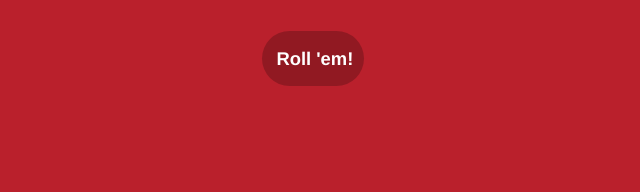
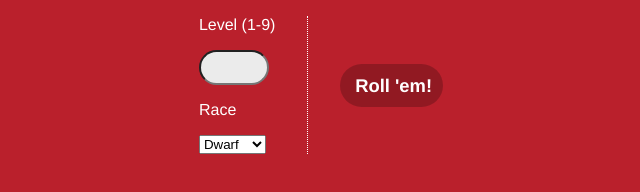
Before and after one commit to jimkang/roll-a-guy, a website: page index.html in a window 1280 px wide. Shown: the whole page, without its empty margins (327-967 px from the left). Drawn offline with Linux system fonts and the light colour scheme.

Commit message:
Add form spec elements.

```diff
--- a/app.css
+++ b/app.css
@@ -199,10 +199,19 @@ body {
   flex-direction: row;
   align-items: center;
   flex-wrap: wrap;
+  margin-bottom: 1em;
 }
 
-#lookup-form {
+#roll-button-container {
+  padding-left: 2em;
+}
+
+#char-specs-form {
   border-right: dotted 1px white;
+}
+
+#char-specs-form p:first-child {
+  margin-top: 0;
 }
 
 #random-form {
@@ -211,16 +220,15 @@ body {
 
 .form {
   color: white;
-  padding: 1em;
+  padding-right: 2em;
   display: flex;
-  margin-top: 2em;
+  align-items: flex-start;
+  flex-grow: 1;
   flex-direction: column;
-  align-items: center;
-  flex-grow: 1;
 }
 
 .form input {
-  width: 16em;
+  width: 4em;
   border-radius: 1em;
   height: 2em;
   padding: 0.25em;
@@ -240,6 +248,15 @@ body {
   margin-top: 0.8em;
   margin-bottom: 1em;
   cursor: pointer;
+}
+
+.form div {
+  margin-left: 1em;
+  margin-bottom: 1em;
+}
+
+.form div:last-child {
+  margin-bottom: 0;
 }
 
 #go {
--- a/index.html
+++ b/index.html
@@ -5,7 +5,33 @@
 </head>
 <body>
 
-<a id="roll-button" class="button">Roll 'em!</a>
+
+<div id="form-container">
+  <div id="char-specs-form" class="form">
+    <div>
+      <p>Level (1-9)</p>
+      <input id="level-requested" type="text" value=""></input>
+    </div>
+
+    <div>
+      <p>Race</p>
+
+      <select>
+        <option>Dwarf</option>
+        <option>Elf</option>
+        <option>Gnome</option>
+        <option>Half-Elf</option>
+        <option>Halfling</option>
+        <option>Human</option>
+      </select>
+    </div>
+  </div>
+
+  <div id="roll-button-container">
+    <a id="roll-button" class="button">Roll 'em!</a>
+  </div>
+
+</div>
 
 <section class="book-page hidden" id="demographics">
   <div class="demographic">
```
